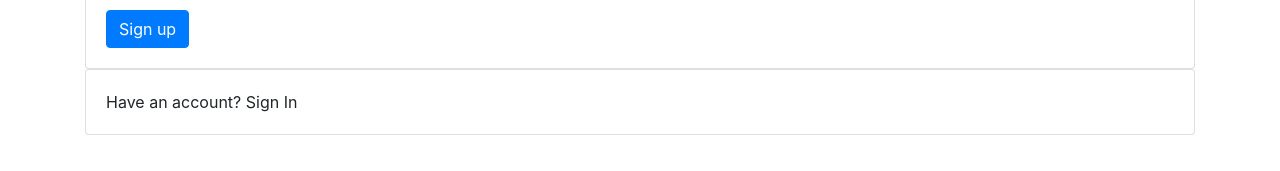
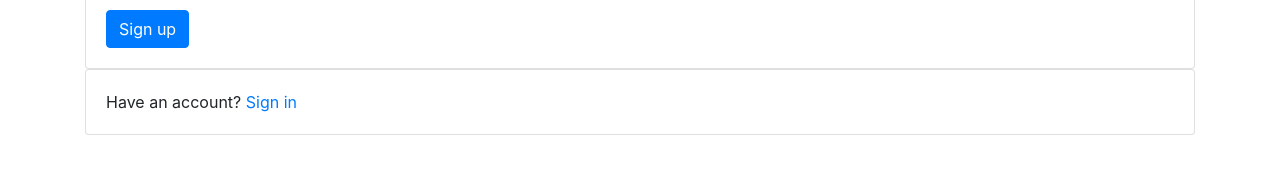
Before and after one commit to waiscodes/Recs-Page, a React (Create React App) app: page /signup in a window 1280 px wide. Shown: the part 327-498 px from the top of the page. Built offline with nearby package versions, Linux system fonts and the light colour scheme; no server answers.

Commit message:
added links to signup and sign in to navigate in between

```diff
--- a/src/pages/SigninPage.jsx
+++ b/src/pages/SigninPage.jsx
@@ -1,5 +1,6 @@
 import React, { useRef } from "react";
 import { Card, Form, Button } from "react-bootstrap";
+import { Link } from "react-router-dom";
 
 const SigninPage = () => {
   const emailRef = useRef();
@@ -41,7 +42,9 @@ const SigninPage = () => {
         </Card.Body>
       </Card>
       <Card>
-        <Card.Body>Don't have an account? Sign up</Card.Body>
+        <Card.Body>
+          Don't have an account? <Link to='/signup'>Sign up</Link>
+        </Card.Body>
       </Card>
     </>
   );
--- a/src/pages/SignupPage.jsx
+++ b/src/pages/SignupPage.jsx
@@ -1,6 +1,7 @@
 import React, { useRef, useState } from "react";
 import { Card, Form, Button, Alert } from "react-bootstrap";
 import { useAuth } from "../contexts/AuthContext";
+import { Link } from "react-router-dom";
 
 const SignupPage = () => {
   const emailRef = useRef();
@@ -93,7 +94,9 @@ const SignupPage = () => {
         </Card.Body>
       </Card>
       <Card>
-        <Card.Body>Have an account? Sign In</Card.Body>
+        <Card.Body>
+          Have an account? <Link to='/signin'>Sign in</Link>
+        </Card.Body>
       </Card>
     </>
   );
```
